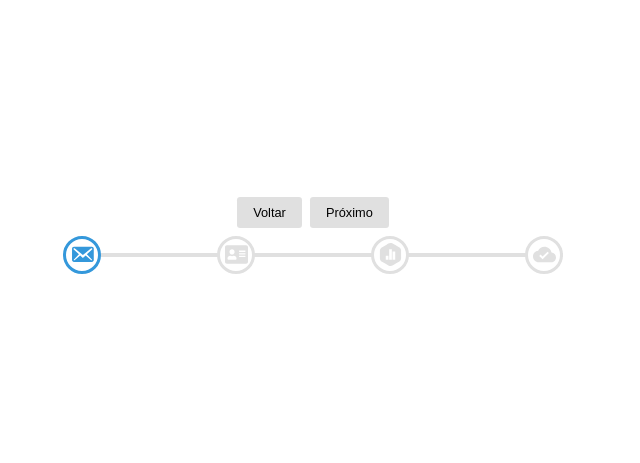
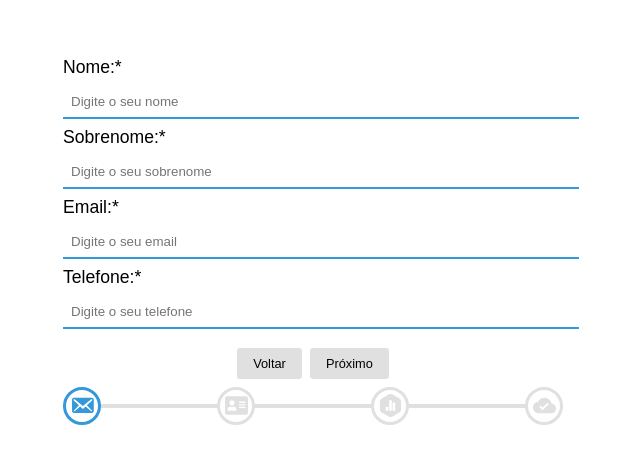
Before and after one commit to BrunoCBart/VentureLabsChallenge, a React (Vite) app: page / in a window 1280 px wide. Shown: the part 157-620 px from the top of the page, without its empty margins (327-967 px from the left). Built offline with nearby package versions, Linux system fonts and the light colour scheme; a web font is replaced by a local one.

Commit message:
feat: add veturelabs form

```diff
--- a/src/App.tsx
+++ b/src/App.tsx
@@ -1,8 +1,10 @@
+import VentureForm from './components/VentureForm/VentureForm'
 import VentureSteps from './components/VentureSteps/VentureSteps'
 
 function App () {
   return (
     <div className="App">
+      <VentureForm />
       <VentureSteps />
     </div>
   )
--- /dev/null
+++ b/src/components/VentureForm/VentureForm.tsx
@@ -0,0 +1,75 @@
+import PropTypes from 'prop-types'
+import React from 'react'
+import VentureFormInput from './VentureFormInput'
+import './ventureForm.css'
+
+interface VentureFormIput {
+  name: string
+  label: string
+  placeholder: string
+  errorMessage: string
+  required: boolean
+  pattern: string
+  type: string
+}
+
+const ventureLabsFormInputs: [VentureFormIput[]] = [
+  [
+    {
+      name: 'name',
+      label: 'Nome:',
+      placeholder: 'Digite o seu nome',
+      type: 'text',
+      pattern: '^[a-zA-Z\u00C0-\u00FF]{3}[a-zA-Z\u00C0-\u00FF ]*$',
+      required: true,
+      errorMessage: 'Nome precisa ter mais de 2 caracteres'
+    },
+    {
+      name: 'lastName',
+      label: 'Sobrenome:',
+      placeholder: 'Digite o seu sobrenome',
+      type: 'text',
+      pattern: '^[a-zA-Z\u00C0-\u00FF]{3}[a-zA-Z\u00C0-\u00FF ]*$',
+      required: true,
+      errorMessage: 'Sobrenome precisa ter mais de 2 caracteres'
+    },
+    {
+      name: 'email',
+      label: 'Email:',
+      placeholder: 'Digite o seu email',
+      pattern: '^[a-zA-Z0-9-_.]+@[a-zA-Z]+.com(.br)?$',
+      type: 'email',
+      required: true,
+      errorMessage: 'Email precisa ter um formato válido'
+    },
+    {
+      name: 'phone',
+      label: 'Telefone:',
+      placeholder: 'Digite o seu telefone',
+      pattern: '^[0-9]{11}$',
+      type: 'string',
+      required: true,
+      errorMessage: 'Telefone precisa ter 11 dígitos'
+    }
+  ]
+]
+function VentureForm () {
+  return (
+    <form className="form">
+      {ventureLabsFormInputs.map((inputs, i) => {
+        return inputs.map((input, j) => (
+          <VentureFormInput key={`${i}-${j}`} {...input} />
+        ))
+      }
+      )}
+
+    </form>
+  )
+}
+
+VentureForm.propTypes = {
+  inputs: PropTypes.arrayOf(PropTypes.shape({
+  }))
+}
+
+export default VentureForm
--- /dev/null
+++ b/src/components/VentureForm/VentureFormInput.tsx
@@ -0,0 +1,40 @@
+import PropTypes from 'prop-types'
+import React, { useState } from 'react'
+
+function VentureFormInput (
+  { name, label, placeholder, errorMessage, required, ...inputProps }:
+   {name: string, label: string, placeholder: string, errorMessage: string, required: boolean}) {
+  const [focused, setFocused] = useState(false)
+
+  const handleFocus = () => {
+    setFocused(true)
+  }
+
+  return (
+    <div className="form-group">
+      <label htmlFor={name}>
+        <span className="form-label">{required ? `${label}*` : label}</span>
+        <input
+          name={name}
+          placeholder={placeholder}
+          onBlur={handleFocus}
+          id={name}
+          focused={focused.toString()}
+          {...inputProps}
+         />
+        <span className='error-msg'>{errorMessage}</span>
+      </label>
+    </div>
+  )
+}
+
+VentureFormInput.propTypes = {
+  errorMessage: PropTypes.string,
+  label: PropTypes.string.isRequired,
+  name: PropTypes.string.isRequired,
+  placeholder: PropTypes.string.isRequired,
+  required: PropTypes.bool,
+  type: PropTypes.string.isRequired
+}
+
+export default VentureFormInput
--- /dev/null
+++ b/src/components/VentureForm/ventureForm.css
@@ -0,0 +1,36 @@
+.form {
+  color: var(--white);
+  text-align: start;
+  width: 100%;
+  max-width: 500px;
+  background-color: var(--red);
+  padding: 0.7rem;
+  border-radius: 0.5rem;
+  margin: 0 auto;
+}
+
+.form .form-group {
+  margin-bottom: 0.5rem;
+}
+
+.form .form-group label {
+  font-size: 1.1rem;
+  margin-bottom: 0.5rem;
+}
+
+.form .form-group label input {
+  width: 100%;
+  padding: 0.5rem;
+  outline: none;
+  border: none;
+  margin-top: 0.5rem;
+  border-bottom: 2px solid var(--line-border-fill);
+}
+
+.error-msg {
+  display: none;
+}
+
+.form .form-group input:invalid[focused="true"] ~ span {
+  display: block;
+}
```
